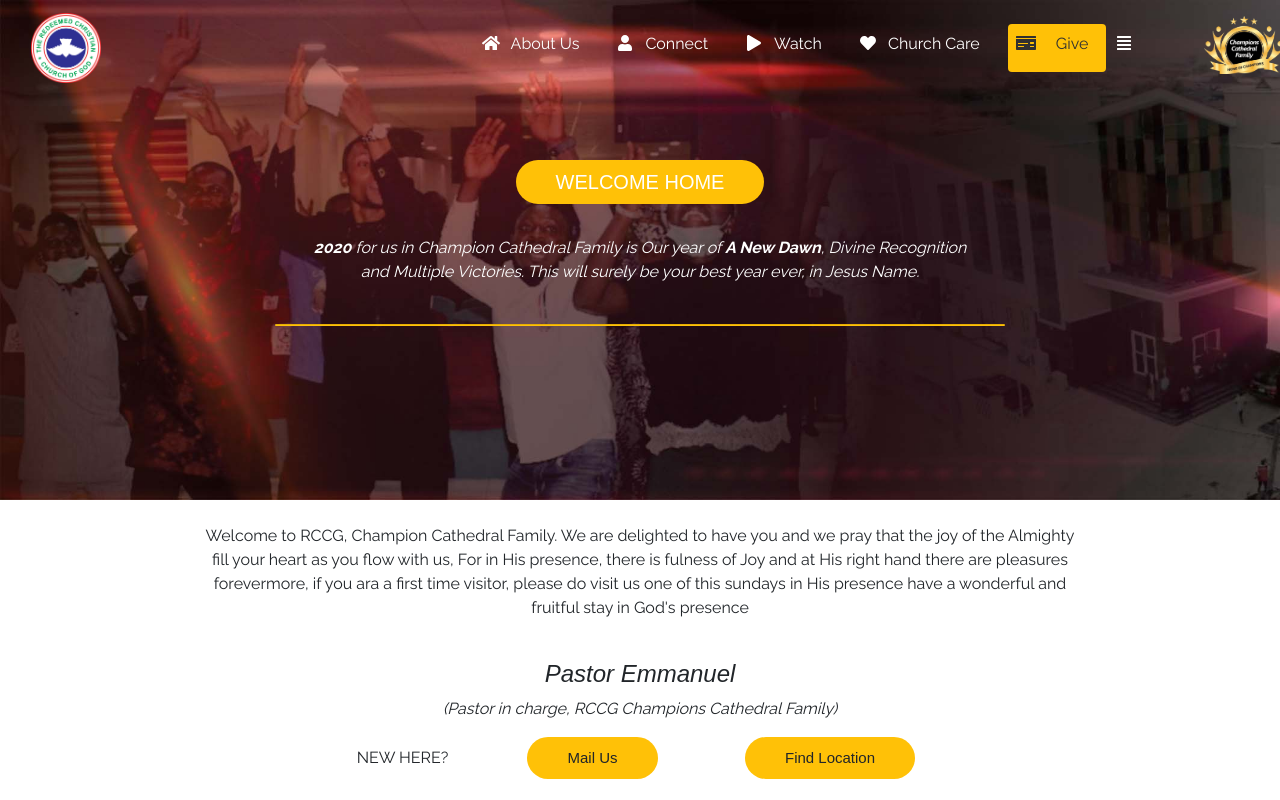
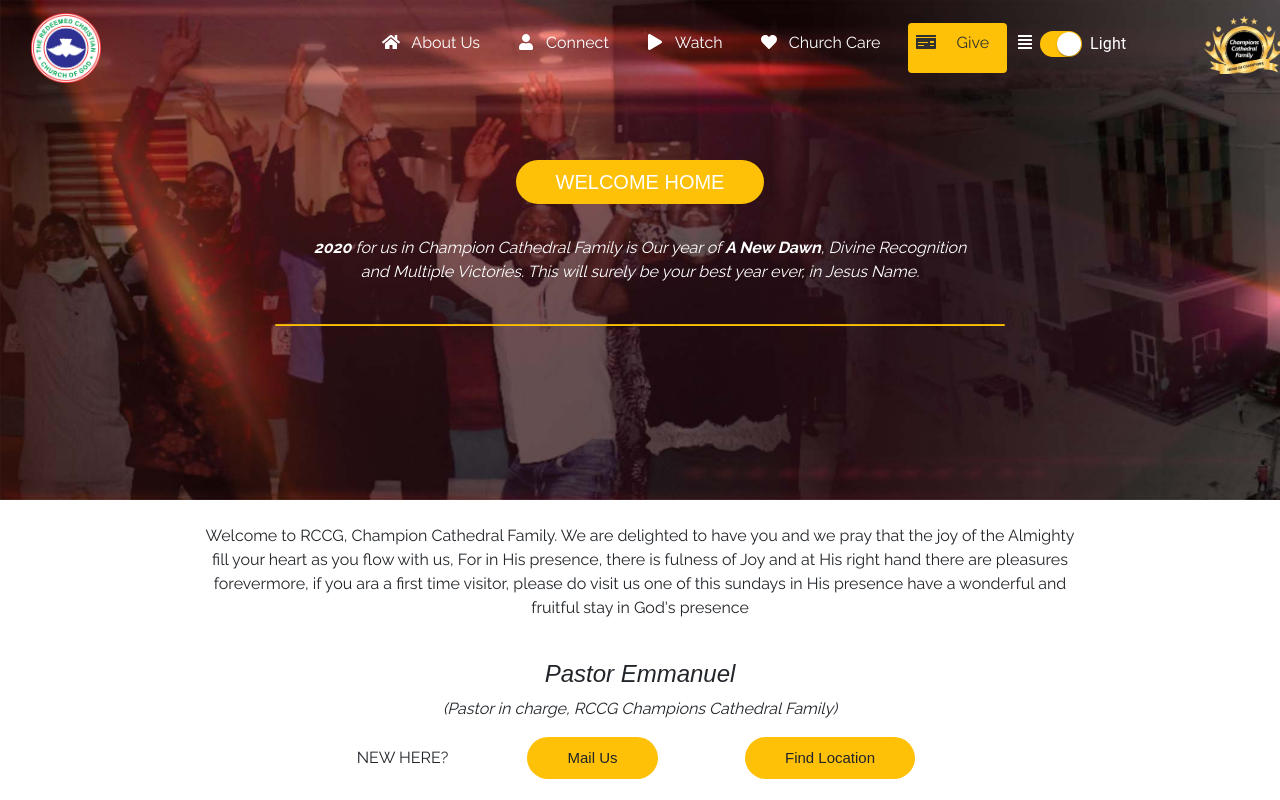
Before and after one commit to Dogunfx/champion-site, a Next.js app: page / in a window 1280 px wide. Built offline with nearby package versions, Linux system fonts and the light colour scheme; a web font is replaced by a local one.

Commit message:
Added a switch component to the navbar

```diff
--- a/components/NavBar.jsx
+++ b/components/NavBar.jsx
@@ -19,6 +19,8 @@
   faAlignJustify,
   faMoneyCheck
 } from "@fortawesome/free-solid-svg-icons";
+import CustomizedSwitches from "../components/SwitchComponent";
+
 export default function NavBar() {
   return (
     <Container fluid>
@@ -96,6 +98,9 @@
                     </Col>
                   </Row>
                 </Nav.Link>
+                <div className="">
+                  <CustomizedSwitches />
+                </div>
               </Nav>
             </Navbar.Collapse>
           </Navbar>
--- /dev/null
+++ b/components/SwitchComponent.jsx
@@ -0,0 +1,149 @@
+import React from "react";
+import { withStyles } from "@material-ui/core/styles";
+import { purple } from "@material-ui/core/colors";
+import FormGroup from "@material-ui/core/FormGroup";
+import FormControlLabel from "@material-ui/core/FormControlLabel";
+import Switch from "@material-ui/core/Switch";
+import Grid from "@material-ui/core/Grid";
+import Typography from "@material-ui/core/Typography";
+
+const PurpleSwitch = withStyles({
+  switchBase: {
+    color: purple[300],
+    "&$checked": {
+      color: purple[500]
+    },
+    "&$checked + $track": {
+      backgroundColor: purple[500]
+    }
+  },
+  checked: {},
+  track: {}
+})(Switch);
+
+const IOSSwitch = withStyles(theme => ({
+  root: {
+    width: 42,
+    height: 26,
+    padding: 0,
+    margin: theme.spacing(1)
+  },
+  switchBase: {
+    padding: 1,
+    "&$checked": {
+      transform: "translateX(16px)",
+      color: theme.palette.common.white,
+      "& + $track": {
+        backgroundColor: "#ffc107",
+        opacity: 1,
+        border: "none"
+      }
+    },
+    "&$focusVisible $thumb": {
+      color: "#52d869",
+      border: "6px solid #fff"
+    }
+  },
+  thumb: {
+    width: 24,
+    height: 24
+  },
+  track: {
+    borderRadius: 26 / 2,
+    border: `1px solid ${theme.palette.grey[400]}`,
+    backgroundColor: theme.palette.grey[50],
+    opacity: 1,
+    transition: theme.transitions.create(["background-color", "border"])
+  },
+  checked: {},
+  focusVisible: {}
+}))(({ classes, ...props }) => {
+  return (
+    <Switch
+      focusVisibleClassName={classes.focusVisible}
+      disableRipple
+      classes={{
+        root: classes.root,
+        switchBase: classes.switchBase,
+        thumb: classes.thumb,
+        track: classes.track,
+        checked: classes.checked
+      }}
+      {...props}
+    />
+  );
+});
+
+const AntSwitch = withStyles(theme => ({
+  root: {
+    width: 28,
+    height: 16,
+    padding: 0,
+    display: "flex"
+  },
+  switchBase: {
+    padding: 2,
+    color: theme.palette.grey[500],
+    "&$checked": {
+      transform: "translateX(12px)",
+      color: theme.palette.common.white,
+      "& + $track": {
+        opacity: 1,
+        backgroundColor: theme.palette.primary.main,
+        borderColor: theme.palette.primary.main
+      }
+    }
+  },
+  thumb: {
+    width: 12,
+    height: 12,
+    boxShadow: "none"
+  },
+  track: {
+    border: `1px solid ${theme.palette.grey[500]}`,
+    borderRadius: 16 / 2,
+    opacity: 1,
+    backgroundColor: theme.palette.common.white
+  },
+  checked: {}
+}))(Switch);
+
+export default function CustomizedSwitches() {
+  const [state, setState] = React.useState({
+    checkedA: true,
+    checkedB: true,
+    checkedC: true
+  });
+
+  const handleChange = event => {
+    setState({ ...state, [event.target.name]: event.target.checked });
+  };
+
+  return (
+    <FormGroup>
+      <FormControlLabel
+        control={
+          <IOSSwitch
+            checked={state.checkedB}
+            onChange={handleChange}
+            name="checkedB"
+          />
+        }
+        label="Light"
+      />
+      {/* <Typography component="div">
+        <Grid component="label" container alignItems="center" spacing={1}>
+          <Grid item>Off</Grid>
+          <Grid item>
+            <AntSwitch
+              checked={state.checkedC}
+              onChange={handleChange}
+              name="checkedC"
+            />
+          </Grid>
+          <Grid item>On</Grid>
+        </Grid>
+      </Typography> */}
+    </FormGroup>
+  );
+}
```
